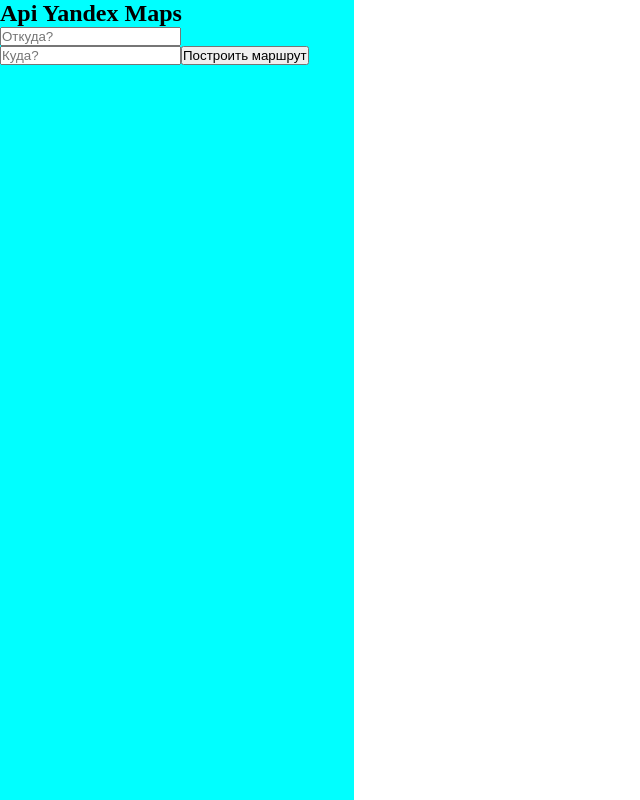
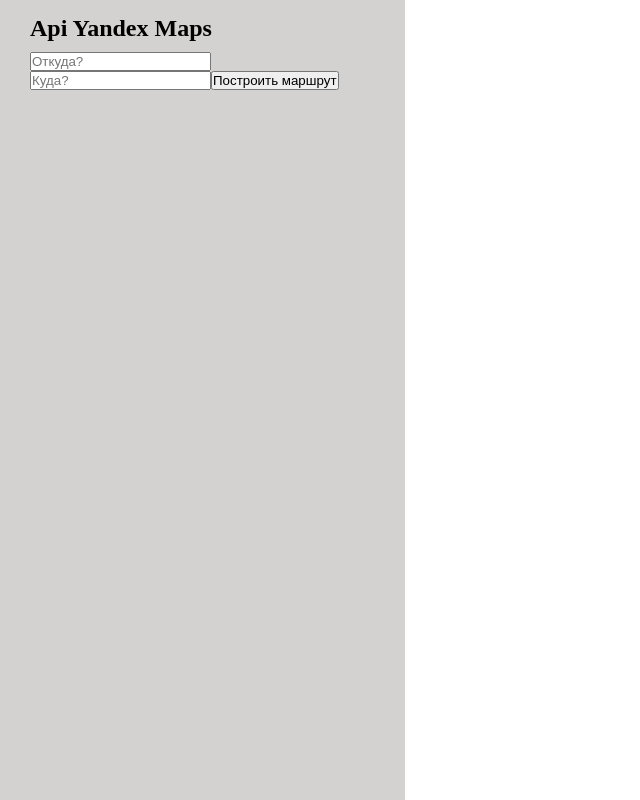
Before and after one commit to AhmedTanryverdi/map-navigation, a React (Vite) app: page / in a window 1280 px wide. Shown: the whole page, without its empty margins (0-640 px from the left). Built offline with nearby package versions, Linux system fonts and the light colour scheme.

Commit message:
added styles

```diff
--- a/src/feature/location-input-aside/styles.scss
+++ b/src/feature/location-input-aside/styles.scss
@@ -1,8 +1,28 @@
 .locationInputAside {
-	background-color: aqua;
+	max-width: 405px;
+	width: 100%;
+	background-color: rgba(184, 178, 178, 0.6);
 	& .content {
 		display: flex;
 		flex-direction: column;
+		row-gap: 10px;
+		padding: 15px 30px;
 
+		.form {
+			display: flex;
+			flex-direction: column;
+			row-gap: 10px;
+
+			.input {
+				width: 100%;
+				height: 30px;
+				padding: 8px 12px;
+			}
+
+			.formBtn{
+				width: 50%;
+				height: 30px;
+			}
+		}
 	}
 }
```
